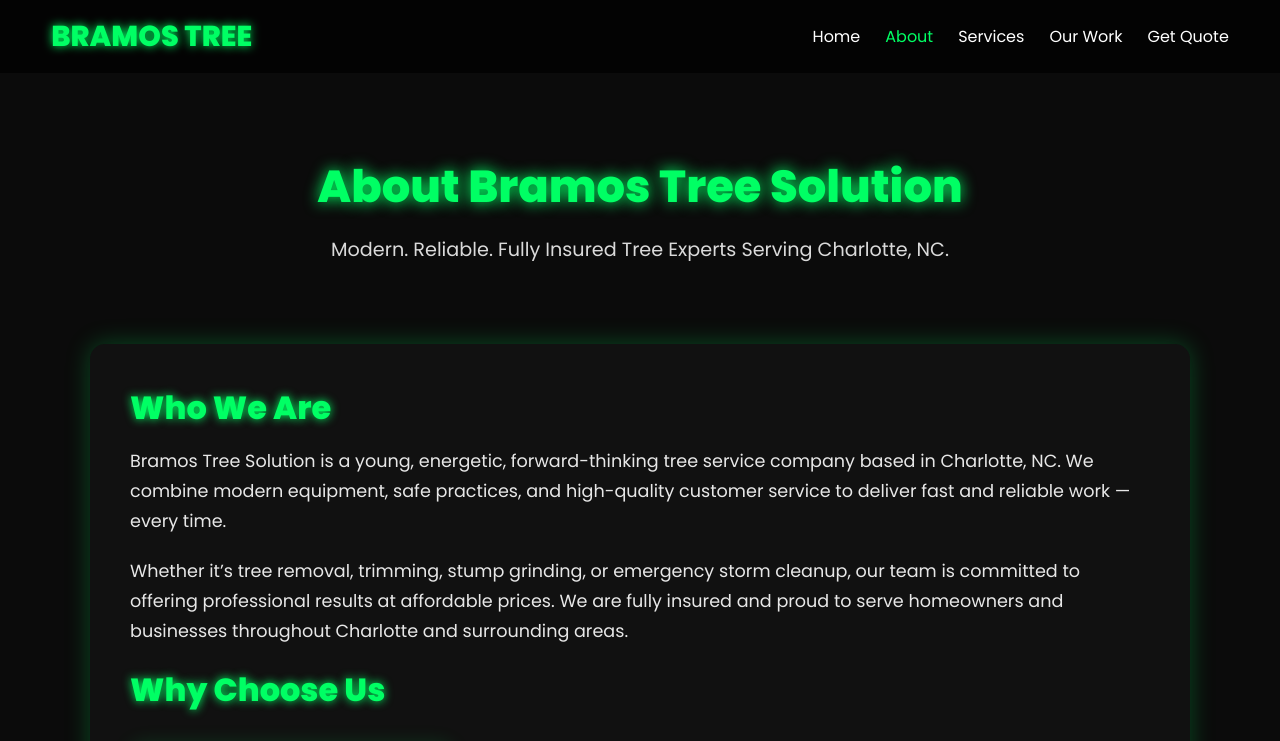
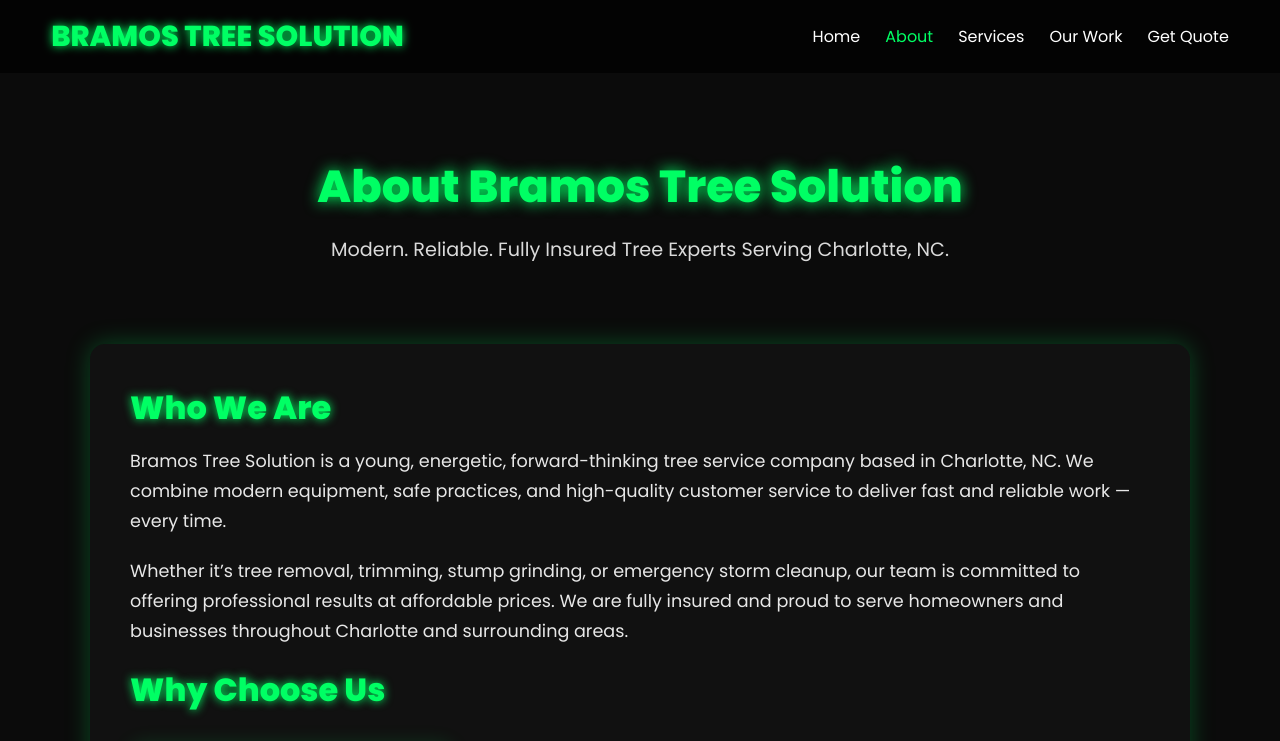
Before and after one commit to ericlane87/Bramos-Tree-Solution-Demo, a plain HTML site: page about.html in a window 1280 px wide. Shown: the top 741 px of the page. Drawn offline with Linux system fonts and the light colour scheme.

Commit message:
Update about.html

```diff
--- a/about.html
+++ b/about.html
@@ -132,7 +132,7 @@ footer{
 
 <header>
   <div class="container">
-    <div class="logo">BRAMOS TREE</div>
+    <div class="logo">BRAMOS TREE SOLUTION</div>
 
     <nav id="nav">
       <ul>
```
